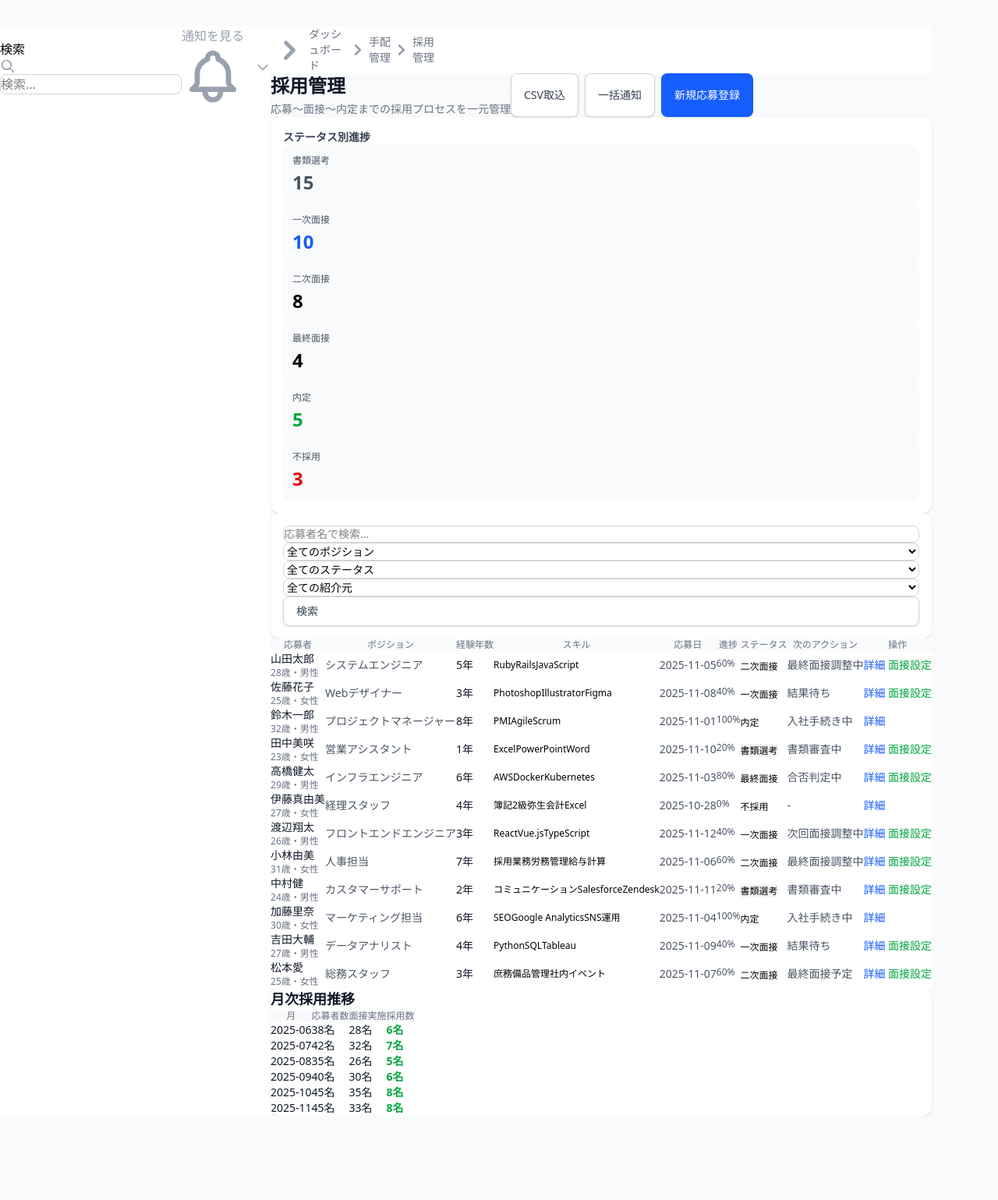
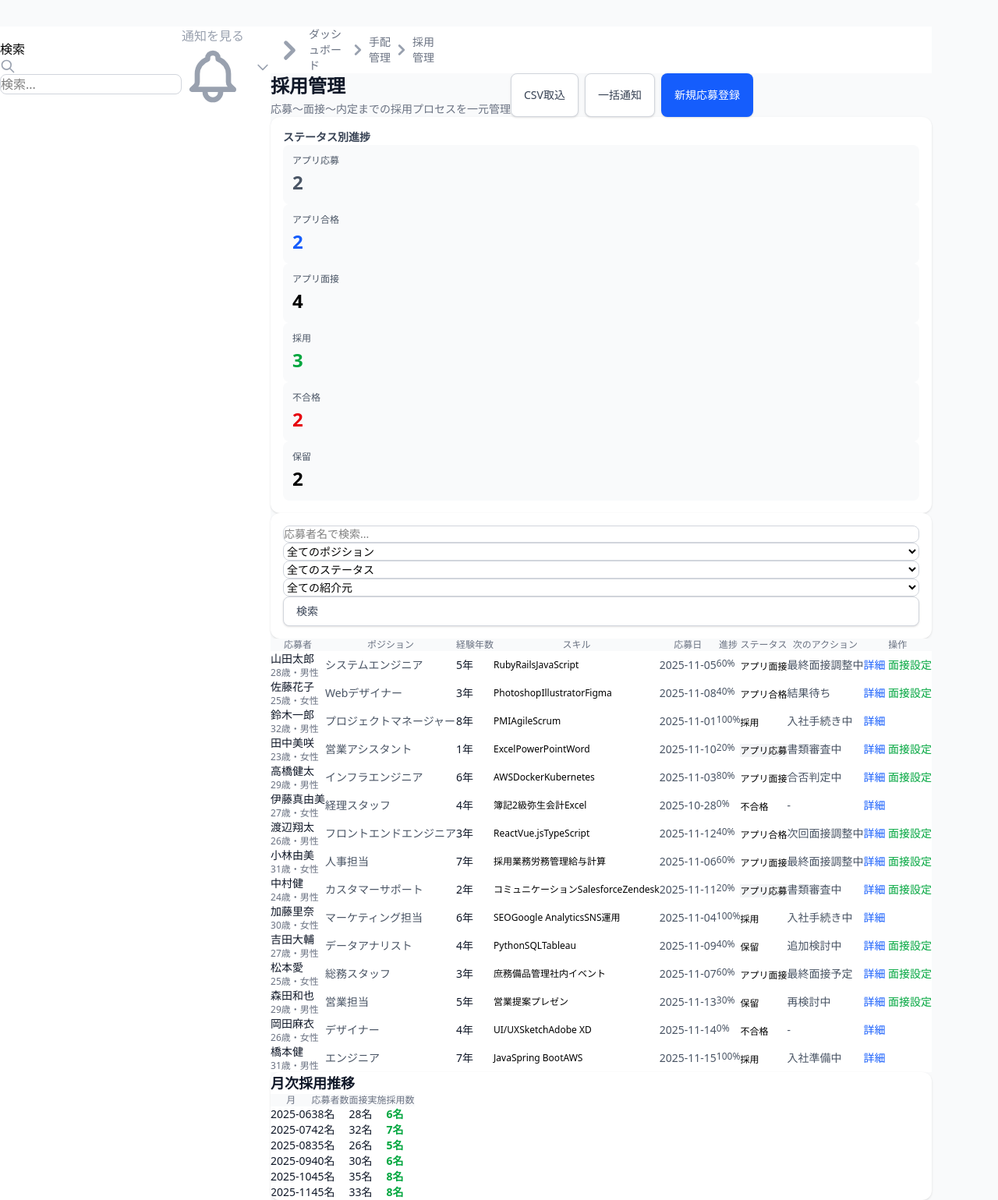
Before and after one commit to shojakukenshi/assist_mock, a Rails app: page /admin/staffing/recruitments in a window 1280 px wide. Shown: the part 262-1801 px from the top of the page at 78% size. Before the commit the page ends 1693 px from the top, so only its background shows below. Run offline with Rails 7, Linux system fonts and the light colour scheme; style sheets or scripts are compiled from the project's sources; some libraries are stand-ins or nearby versions.

Commit message:
Add status filtering to recruitment management
Update recruitment statuses and add click-to-filter functionality:
- Change statuses: アプリ応募/アプリ合格/アプリ面接/採用/不合格/保留
- Add 3 more applicants (total 15)
- Implement status-based filtering with URL params
- Make status summary cards clickable links
- Add filter reset button when filter is active
- Highlight selected status with ring border
- Update all status badges and conditions

```diff
--- a/app/controllers/admin/staffing/recruitments_controller.rb
+++ b/app/controllers/admin/staffing/recruitments_controller.rb
@@ -6,17 +6,8 @@ class Admin::Staffing::RecruitmentsController < Admin::BaseController
       { name: "採用管理", path: admin_staffing_recruitments_path }
     ]
 
-    # KPIサマリー
-    @summary = {
-      total_applicants: 45,
-      in_interview: 12,
-      offers_sent: 5,
-      hired_this_month: 8,
-      conversion_rate: 17.8
-    }
-
-    # 応募者一覧
-    @applicants = [
+    # 全応募者データ
+    all_applicants = [
       {
         id: 1,
         name: "山田太郎",
@@ -27,7 +18,7 @@ class Admin::Staffing::RecruitmentsController < Admin::BaseController
         applied_date: "2025-11-05",
         position: "システムエンジニア",
         experience_years: 5,
-        status: "二次面接",
+        status: "アプリ面接",
         progress: 60,
         skills: ["Ruby", "Rails", "JavaScript"],
         interview_count: 2,
@@ -45,7 +36,7 @@ class Admin::Staffing::RecruitmentsController < Admin::BaseController
         applied_date: "2025-11-08",
         position: "Webデザイナー",
         experience_years: 3,
-        status: "一次面接",
+        status: "アプリ合格",
         progress: 40,
         skills: ["Photoshop", "Illustrator", "Figma"],
         interview_count: 1,
@@ -63,7 +54,7 @@ class Admin::Staffing::RecruitmentsController < Admin::BaseController
         applied_date: "2025-11-01",
         position: "プロジェクトマネージャー",
         experience_years: 8,
-        status: "内定",
+        status: "採用",
         progress: 100,
         skills: ["PMI", "Agile", "Scrum"],
         interview_count: 3,
@@ -81,7 +72,7 @@ class Admin::Staffing::RecruitmentsController < Admin::BaseController
         applied_date: "2025-11-10",
         position: "営業アシスタント",
         experience_years: 1,
-        status: "書類選考",
+        status: "アプリ応募",
         progress: 20,
         skills: ["Excel", "PowerPoint", "Word"],
         interview_count: 0,
@@ -99,7 +90,7 @@ class Admin::Staffing::RecruitmentsController < Admin::BaseController
         applied_date: "2025-11-03",
         position: "インフラエンジニア",
         experience_years: 6,
-        status: "最終面接",
+        status: "アプリ面接",
         progress: 80,
         skills: ["AWS", "Docker", "Kubernetes"],
         interview_count: 3,
@@ -117,7 +108,7 @@ class Admin::Staffing::RecruitmentsController < Admin::BaseController
         applied_date: "2025-10-28",
         position: "経理スタッフ",
         experience_years: 4,
-        status: "不採用",
+        status: "不合格",
         progress: 0,
         skills: ["簿記2級", "弥生会計", "Excel"],
         interview_count: 1,
@@ -135,7 +126,7 @@ class Admin::Staffing::RecruitmentsController < Admin::BaseController
         applied_date: "2025-11-12",
         position: "フロントエンドエンジニア",
         experience_years: 3,
-        status: "一次面接",
+        status: "アプリ合格",
         progress: 40,
         skills: ["React", "Vue.js", "TypeScript"],
         interview_count: 1,
@@ -153,7 +144,7 @@ class Admin::Staffing::RecruitmentsController < Admin::BaseController
         applied_date: "2025-11-06",
         position: "人事担当",
         experience_years: 7,
-        status: "二次面接",
+        status: "アプリ面接",
         progress: 60,
         skills: ["採用業務", "労務管理", "給与計算"],
         interview_count: 2,
@@ -171,7 +162,7 @@ class Admin::Staffing::RecruitmentsController < Admin::BaseController
         applied_date: "2025-11-11",
         position: "カスタマーサポート",
         experience_years: 2,
-        status: "書類選考",
+        status: "アプリ応募",
         progress: 20,
         skills: ["コミュニケーション", "Salesforce", "Zendesk"],
         interview_count: 0,
@@ -189,7 +180,7 @@ class Admin::Staffing::RecruitmentsController < Admin::BaseController
         applied_date: "2025-11-04",
         position: "マーケティング担当",
         experience_years: 6,
-        status: "内定",
+        status: "採用",
         progress: 100,
         skills: ["SEO", "Google Analytics", "SNS運用"],
         interview_count: 3,
@@ -207,12 +198,12 @@ class Admin::Staffing::RecruitmentsController < Admin::BaseController
         applied_date: "2025-11-09",
         position: "データアナリスト",
         experience_years: 4,
-        status: "一次面接",
+        status: "保留",
         progress: 40,
         skills: ["Python", "SQL", "Tableau"],
         interview_count: 1,
         last_interview_date: "2025-11-19",
-        next_action: "結果待ち",
+        next_action: "追加検討中",
         referral_source: "求人サイトA"
       },
       {
@@ -225,15 +216,96 @@ class Admin::Staffing::RecruitmentsController < Admin::BaseController
         applied_date: "2025-11-07",
         position: "総務スタッフ",
         experience_years: 3,
-        status: "二次面接",
+        status: "アプリ面接",
         progress: 60,
         skills: ["庶務", "備品管理", "社内イベント"],
         interview_count: 2,
         last_interview_date: "2025-11-16",
         next_action: "最終面接予定",
         referral_source: "求人サイトC"
+      },
+      {
+        id: 13,
+        name: "森田和也",
+        age: 29,
+        gender: "男性",
+        phone: "090-3333-4444",
+        email: "morita@example.com",
+        applied_date: "2025-11-13",
+        position: "営業担当",
+        experience_years: 5,
+        status: "保留",
+        progress: 30,
+        skills: ["営業", "提案", "プレゼン"],
+        interview_count: 1,
+        last_interview_date: "2025-11-21",
+        next_action: "再検討中",
+        referral_source: "求人サイトB"
+      },
+      {
+        id: 14,
+        name: "岡田麻衣",
+        age: 26,
+        gender: "女性",
+        phone: "080-4444-5555",
+        email: "okada@example.com",
+        applied_date: "2025-11-14",
+        position: "デザイナー",
+        experience_years: 4,
+        status: "不合格",
+        progress: 0,
+        skills: ["UI/UX", "Sketch", "Adobe XD"],
+        interview_count: 1,
+        last_interview_date: "2025-11-22",
+        next_action: "-",
+        referral_source: "求人サイトA"
+      },
+      {
+        id: 15,
+        name: "橋本健",
+        age: 31,
+        gender: "男性",
+        phone: "090-5555-6666",
+        email: "hashimoto@example.com",
+        applied_date: "2025-11-15",
+        position: "エンジニア",
+        experience_years: 7,
+        status: "採用",
+        progress: 100,
+        skills: ["Java", "Spring Boot", "AWS"],
+        interview_count: 3,
+        last_interview_date: "2025-11-23",
+        next_action: "入社準備中",
+        referral_source: "リファラル"
       }
     ]
+
+    # ステータスでフィルタリング
+    @selected_status = params[:status]
+    @applicants = if @selected_status.present?
+                    all_applicants.select { |a| a[:status] == @selected_status }
+                  else
+                    all_applicants
+                  end
+
+    # ステータス別集計（全データから計算）
+    @status_summary = [
+      { status: "アプリ応募", count: all_applicants.count { |a| a[:status] == "アプリ応募" }, color: "gray" },
+      { status: "アプリ合格", count: all_applicants.count { |a| a[:status] == "アプリ合格" }, color: "blue" },
+      { status: "アプリ面接", count: all_applicants.count { |a| a[:status] == "アプリ面接" }, color: "yellow" },
+      { status: "採用", count: all_applicants.count { |a| a[:status] == "採用" }, color: "green" },
+      { status: "不合格", count: all_applicants.count { |a| a[:status] == "不合格" }, color: "red" },
+      { status: "保留", count: all_applicants.count { |a| a[:status] == "保留" }, color: "orange" }
+    ]
+
+    # KPIサマリー
+    @summary = {
+      total_applicants: all_applicants.count,
+      in_interview: all_applicants.count { |a| ["アプリ合格", "アプリ面接"].include?(a[:status]) },
+      offers_sent: all_applicants.count { |a| a[:status] == "採用" },
+      hired_this_month: all_applicants.count { |a| a[:status] == "採用" },
+      conversion_rate: (all_applicants.count { |a| a[:status] == "採用" }.to_f / all_applicants.count * 100).round(1)
+    }
 
     # 月次採用状況推移
     @monthly_trends = [
@@ -244,15 +316,5 @@ class Admin::Staffing::RecruitmentsController < Admin::BaseController
       { month: "2025-10", applicants: 45, interviewed: 35, hired: 8 },
       { month: "2025-11", applicants: 45, interviewed: 33, hired: 8 }
     ]
-
-    # ステータス別集計
-    @status_summary = [
-      { status: "書類選考", count: 15, color: "gray" },
-      { status: "一次面接", count: 10, color: "blue" },
-      { status: "二次面接", count: 8, color: "yellow" },
-      { status: "最終面接", count: 4, color: "orange" },
-      { status: "内定", count: 5, color: "green" },
-      { status: "不採用", count: 3, color: "red" }
-    ]
   end
 end
--- a/app/views/admin/staffing/recruitments/index.html.erb
+++ b/app/views/admin/staffing/recruitments/index.html.erb
@@ -14,13 +14,22 @@
 
   <!-- ステータス別集計 -->
   <div class="card p-4">
-    <h3 class="text-sm font-bold text-gray-700 mb-3">ステータス別進捗</h3>
+    <div class="flex items-center justify-between mb-3">
+      <h3 class="text-sm font-bold text-gray-700">ステータス別進捗</h3>
+      <% if @selected_status.present? %>
+        <%= link_to admin_staffing_recruitments_path, class: "text-xs text-blue-600 hover:text-blue-800" do %>
+          フィルタ解除 ×
+        <% end %>
+      <% end %>
+    </div>
     <div class="grid grid-cols-2 md:grid-cols-6 gap-3">
       <% @status_summary.each do |status| %>
-        <div class="bg-gray-50 rounded-lg p-3 text-center">
-          <div class="text-xs text-gray-600 mb-1"><%= status[:status] %></div>
-          <div class="text-2xl font-bold text-<%= status[:color] %>-600"><%= status[:count] %></div>
-        </div>
+        <%= link_to admin_staffing_recruitments_path(status: status[:status]), class: "block" do %>
+          <div class="bg-gray-50 rounded-lg p-3 text-center hover:bg-gray-100 hover:shadow-md transition cursor-pointer <%= 'ring-2 ring-' + status[:color] + '-500' if @selected_status == status[:status] %>">
+            <div class="text-xs text-gray-600 mb-1"><%= status[:status] %></div>
+            <div class="text-2xl font-bold text-<%= status[:color] %>-600"><%= status[:count] %></div>
+          </div>
+        <% end %>
       <% end %>
     </div>
   </div>
@@ -37,12 +46,12 @@
       </select>
       <select class="px-3 py-2 border border-gray-300 rounded-lg text-sm">
         <option value="">全てのステータス</option>
-        <option>書類選考</option>
-        <option>一次面接</option>
-        <option>二次面接</option>
-        <option>最終面接</option>
-        <option>内定</option>
-        <option>不採用</option>
+        <option>アプリ応募</option>
+        <option>アプリ合格</option>
+        <option>アプリ面接</option>
+        <option>採用</option>
+        <option>不合格</option>
+        <option>保留</option>
       </select>
       <select class="px-3 py-2 border border-gray-300 rounded-lg text-sm">
         <option value="">全ての紹介元</option>
@@ -102,24 +111,24 @@
               </td>
               <td class="px-6 py-4 whitespace-nowrap text-center">
                 <% case applicant[:status] %>
-                <% when "書類選考" %>
-                  <span class="px-2 py-1 text-xs font-semibold rounded-full bg-gray-100 text-gray-800">書類選考</span>
-                <% when "一次面接" %>
-                  <span class="px-2 py-1 text-xs font-semibold rounded-full bg-blue-100 text-blue-800">一次面接</span>
-                <% when "二次面接" %>
-                  <span class="px-2 py-1 text-xs font-semibold rounded-full bg-yellow-100 text-yellow-800">二次面接</span>
-                <% when "最終面接" %>
-                  <span class="px-2 py-1 text-xs font-semibold rounded-full bg-orange-100 text-orange-800">最終面接</span>
-                <% when "内定" %>
-                  <span class="px-2 py-1 text-xs font-semibold rounded-full bg-green-100 text-green-800">内定</span>
-                <% when "不採用" %>
-                  <span class="px-2 py-1 text-xs font-semibold rounded-full bg-red-100 text-red-800">不採用</span>
+                <% when "アプリ応募" %>
+                  <span class="px-2 py-1 text-xs font-semibold rounded-full bg-gray-100 text-gray-800">アプリ応募</span>
+                <% when "アプリ合格" %>
+                  <span class="px-2 py-1 text-xs font-semibold rounded-full bg-blue-100 text-blue-800">アプリ合格</span>
+                <% when "アプリ面接" %>
+                  <span class="px-2 py-1 text-xs font-semibold rounded-full bg-yellow-100 text-yellow-800">アプリ面接</span>
+                <% when "採用" %>
+                  <span class="px-2 py-1 text-xs font-semibold rounded-full bg-green-100 text-green-800">採用</span>
+                <% when "不合格" %>
+                  <span class="px-2 py-1 text-xs font-semibold rounded-full bg-red-100 text-red-800">不合格</span>
+                <% when "保留" %>
+                  <span class="px-2 py-1 text-xs font-semibold rounded-full bg-orange-100 text-orange-800">保留</span>
                 <% end %>
               </td>
               <td class="px-6 py-4 text-sm text-gray-600"><%= applicant[:next_action] %></td>
               <td class="px-6 py-4 whitespace-nowrap text-right text-sm">
                 <button class="text-blue-600 hover:text-blue-800 mr-2">詳細</button>
-                <% if applicant[:status] != "不採用" && applicant[:status] != "内定" %>
+                <% if applicant[:status] != "不合格" && applicant[:status] != "採用" %>
                   <button class="text-green-600 hover:text-green-800">面接設定</button>
                 <% end %>
               </td>
```
